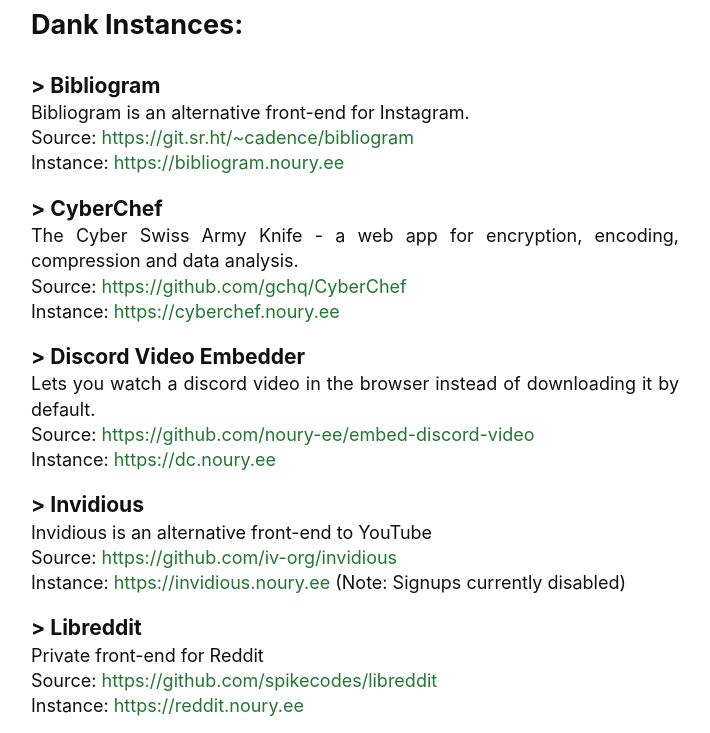
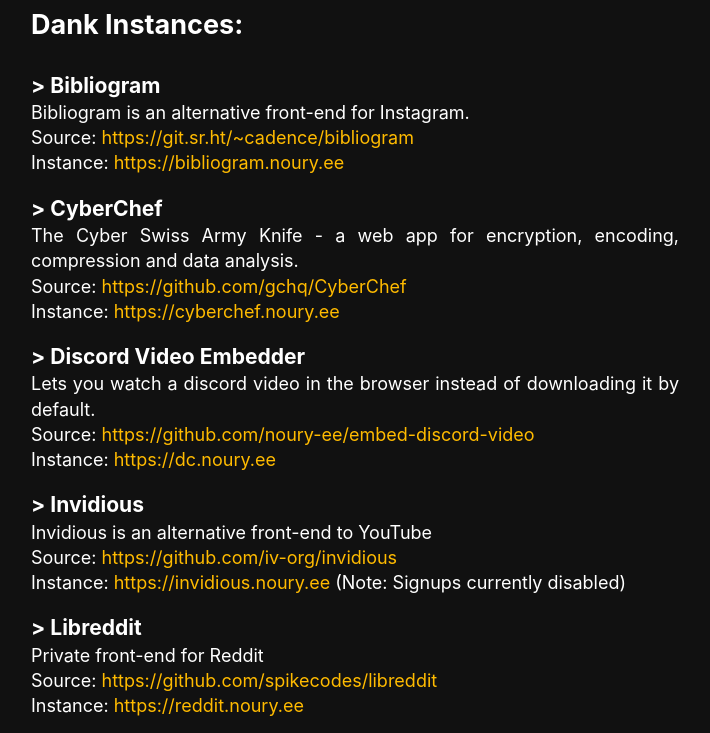
Before and after one commit to noury-ee/noury.ee, a website: page src/index.html in a window 1280 px wide. Shown: the part 55-788 px from the top of the page, without its empty margins (285-995 px from the left). Drawn offline with Linux system fonts and the light colour scheme.

Commit message:
force dark mode

```diff
--- a/src/styles/stylesheet.css
+++ b/src/styles/stylesheet.css
@@ -1,17 +1,10 @@
 * {
   margin: 0;
-  --tc: #111;
-  --bc: #fff;
-  --hc: #273;
+  --tc: #fff;
+  --bc: #111;
+  --hc: #fb0;
 }
 
-@media (prefers-color-scheme: dark) {
-  * {
-    --tc: #fff;
-    --bc: #111;
-    --hc: #fb0;
-  }
-}
 
 body {
   font: 18px -apple-system, BlinkMacSystemFont, sans-serif;
```
